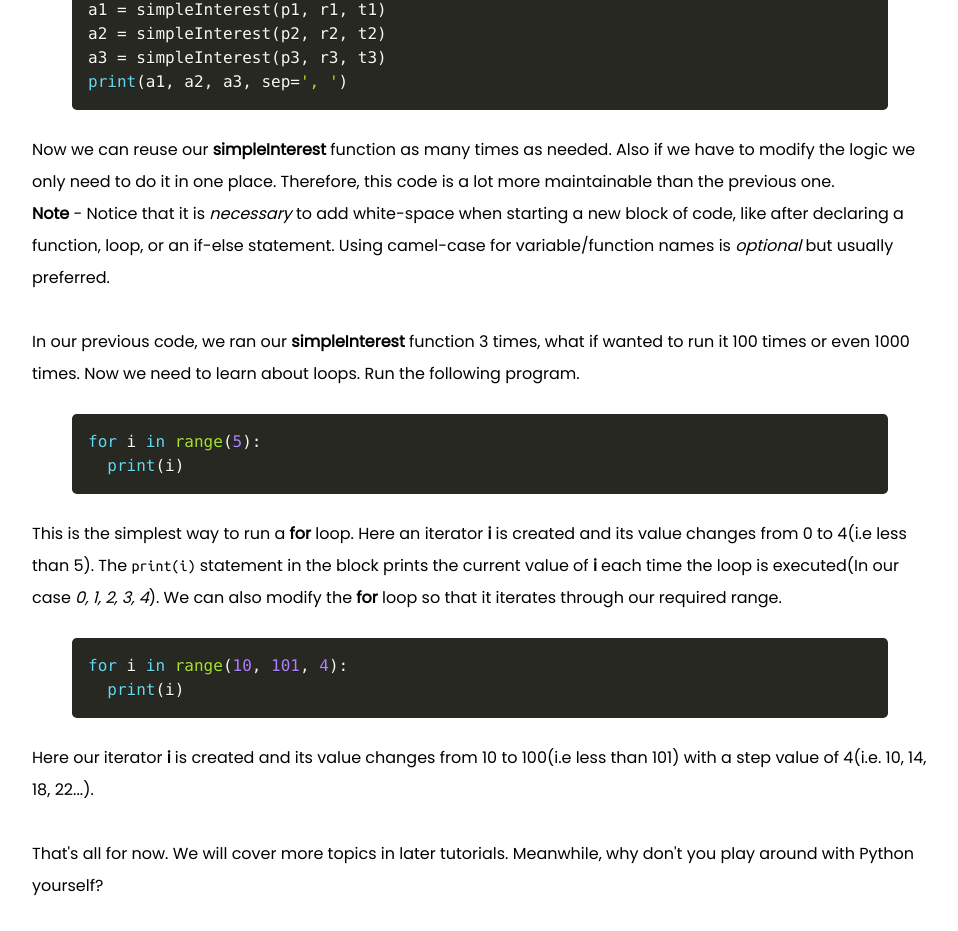
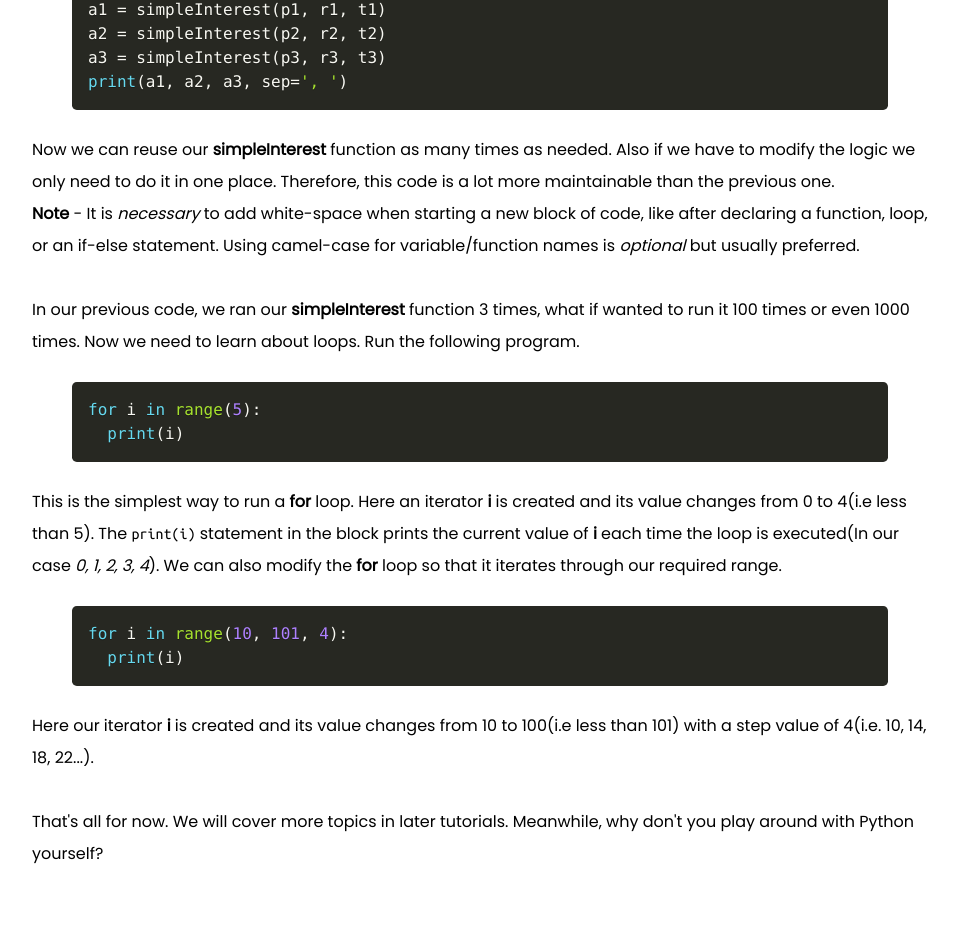
Before and after one commit to thesourceproject/thesourceproject.github.io, a Nuxt app: page /article/3 in a window 1280 px wide. Shown: the part 3853-4784 px from the top of the page, without its empty margins (160-1118 px from the left). Built offline with nearby package versions, Linux system fonts and the light colour scheme; a web font is replaced by a local one.

Commit message:
minor update

```diff
--- a/pages/article/3.vue
+++ b/pages/article/3.vue
@@ -173,7 +173,7 @@ print(a1, a2, a3, sep=', ')`"
         times as needed. Also if we have to modify the logic we only need to do
         it in one place. Therefore, this code is a lot more maintainable than
         the previous one.<br />
-        <strong>Note</strong> - Notice that it is <em>necessary</em> to add
+        <strong>Note</strong> - It is <em>necessary</em> to add
         white-space when starting a new block of code, like after declaring a
         function, loop, or an if-else statement. Using camel-case for
         variable/function names is <em>optional</em> but usually preferred.<br /><br />
```
